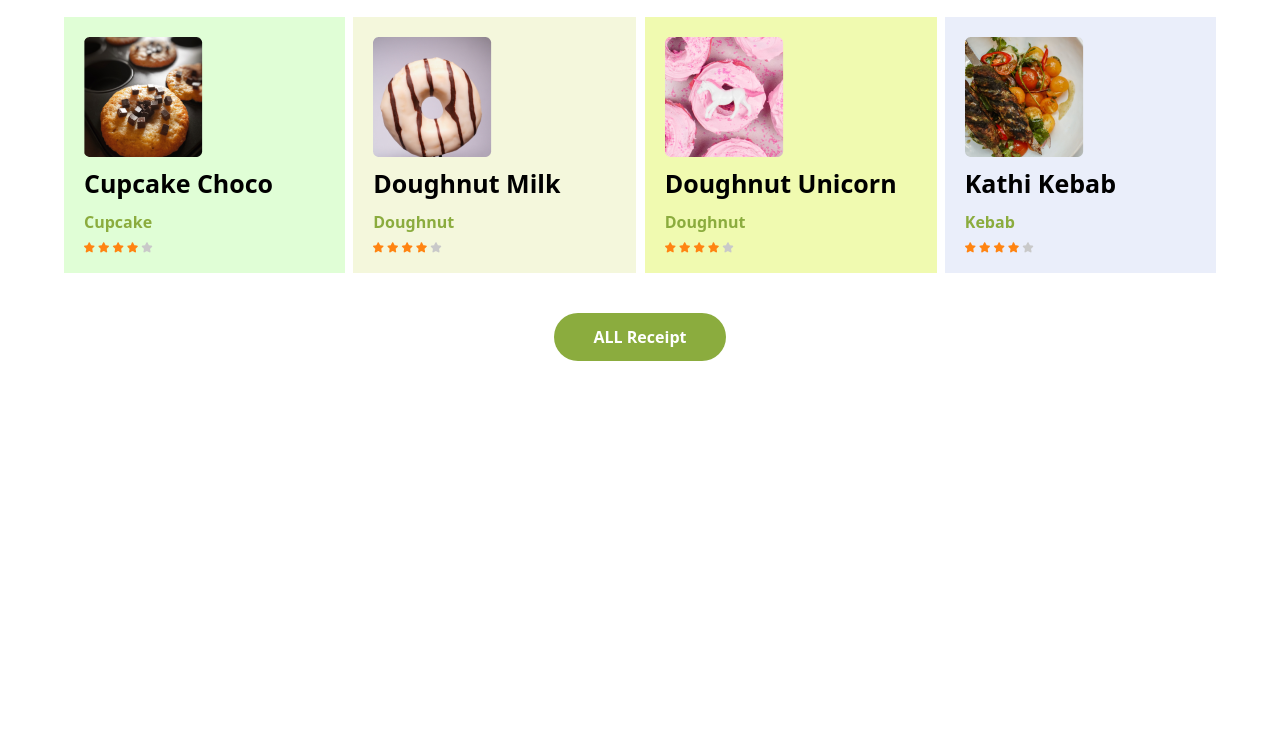
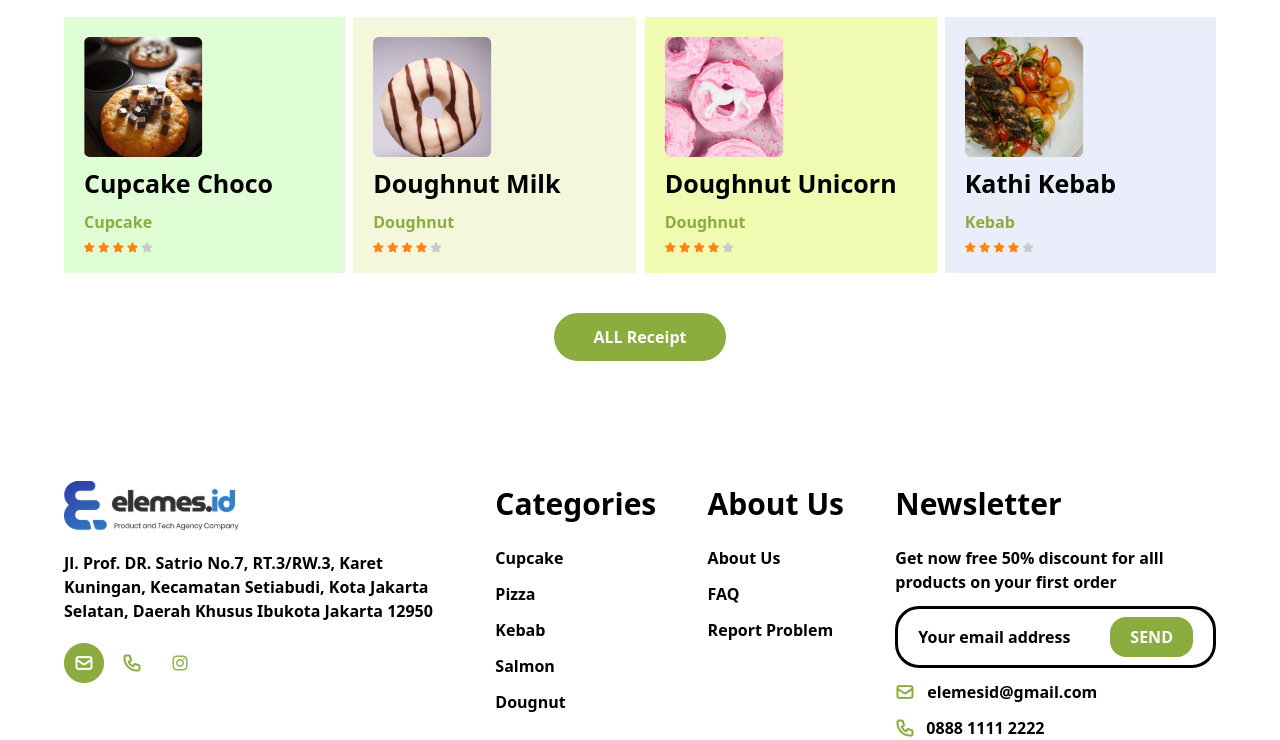
Before and after one commit to abubakrhomidov2009-ux/abubakr-5, a website: page index.html in a window 1280 px wide. Shown: the part 1718-2458 px from the top of the page. Before the commit the page ends 2119 px from the top, so only its background shows below. Drawn offline with Linux system fonts and the light colour scheme.

Commit message:
footer section

```diff
--- a/index.html
+++ b/index.html
@@ -10,7 +10,7 @@
 
 <body>
     <div class="max-w-300 m-auto w-[90%] flex justify-between items-center py-5">
-        <div ><img src="./src/image 55.png" alt=""></div>
+        <div><img src="./src/image 55.png" alt=""></div>
 
         <div class="lg:flex hidden gap-10 items-center">
             <p>Home</p>
@@ -29,7 +29,8 @@
     <div class="max-w-300 m-auto w-[90%] lg:flex lg:flex-row flex flex-col items-center justify-between">
         <div class="flex flex-col gap-10">
             <h1 class="text-[50px] text-[#8BAC3E] lg:w-100 font-bold">Good Food Us Good Mood</h1>
-            <p class="lg:w-100">I would think that conserving our natural resources should be a conservative position: Not
+            <p class="lg:w-100">I would think that conserving our natural resources should be a conservative position:
+                Not
                 to waste food, and not to throw away a lot of the food that we buy.</p>
 
             <div>
@@ -131,9 +132,9 @@
 
                 <div class="bg-[#ffbad981] lg:w-fit  flex flex-col gap-2 py-5 px-5 lg:pr-29">
                     <div><img src="./src/Mask Group (10).png" alt=""></div>
-                    <h1 class="font-bold text-[25px]">Salmon Roll<b/h1>
-                    <p class="text-[#8BAC3E]">Pizza</p>
-                    <div><img src="./src/Group 402.png" alt=""></div>
+                    <h1 class="font-bold text-[25px]">Salmon Roll<b /h1>
+                            <p class="text-[#8BAC3E]">Pizza</p>
+                            <div><img src="./src/Group 402.png" alt=""></div>
                 </div>
             </div>
 
@@ -168,7 +169,62 @@
             </div>
         </div>
 
-        <div class="py-10 text-center lg:block hidden"><button class="text-white bg-[#8BAC3E] py-3 px-10 rounded-4xl text-center ">ALL Receipt</button></div>
+        <div class="py-10 text-center lg:block hidden"><button
+                class="text-white bg-[#8BAC3E] py-3 px-10 rounded-4xl text-center ">ALL Receipt</button></div>
+    </div>
+
+    <div class="max-w-400 m-auto w-[90%] mt-20 lg:flex lg:flex-row flex flex-col lg:gap-0 gap-10  justify-between">
+        <div class="flex flex-col gap-5">
+            <div><img src="./src/image 55 (1).png" alt=""></div>
+            <p class="lg:w-95">Jl. Prof. DR. Satrio No.7, RT.3/RW.3, Karet Kuningan, Kecamatan Setiabudi, Kota Jakarta
+                Selatan, Daerah Khusus Ibukota Jakarta 12950</p>
+            <div><img src="./src/col1.png" alt=""></div>
+        </div>
+
+        <div class="flex flex-col gap-5">
+            <p class="text-[30px]">Categories</p>
+
+            <div class="flex flex-col gap-3">
+                <p>Cupcake</p>
+                <p>Pizza</p>
+                <p>Kebab</p>
+                <p>Salmon</p>
+                <p>Dougnut</p>
+            </div>
+        </div>
+
+        <div class="flex flex-col gap-5">
+            <p class="text-[30px]"> About Us</p>
+
+            <div class="flex flex-col gap-3">
+                <p>About Us</p>
+                <p>FAQ</p>
+                <p>Report Problem</p>
+            </div>
+        </div>
+
+        <div class="flex flex-col gap-5">
+            <p class="text-[30px]">Newsletter</p>
+
+            <div class="flex flex-col gap-3">
+                <p class="lg:w-80">Get now free 50% discount for alll products on your first order</p>
+
+                <div class="border-3 border-black py-2 px-5 w-fit rounded-3xl flex  gap-10">
+                    <button>Your email address</button>
+                    <button class="bg-[#8BAC3E] text-white py-2 px-5 rounded-2xl">SEND</button>
+                </div>
+
+                <div class="flex items-center gap-3">
+                    <div><img src="./src/mail.png" alt=""></div>
+                    <p>elemesid@gmail.com</p>
+                </div>
+
+                <div class="flex items-center gap-3">
+                    <div><img src="./src/phone.png" alt=""></div>
+                    <p> 0888 1111 2222 </p>
+                </div>
+            </div>
+        </div>
     </div>
 </body>
 
```
Also changed, not shown: src/col1.png (added), src/image 55 (1).png (added), src/mail.png (added), src/output.css, src/phone.png (added).
